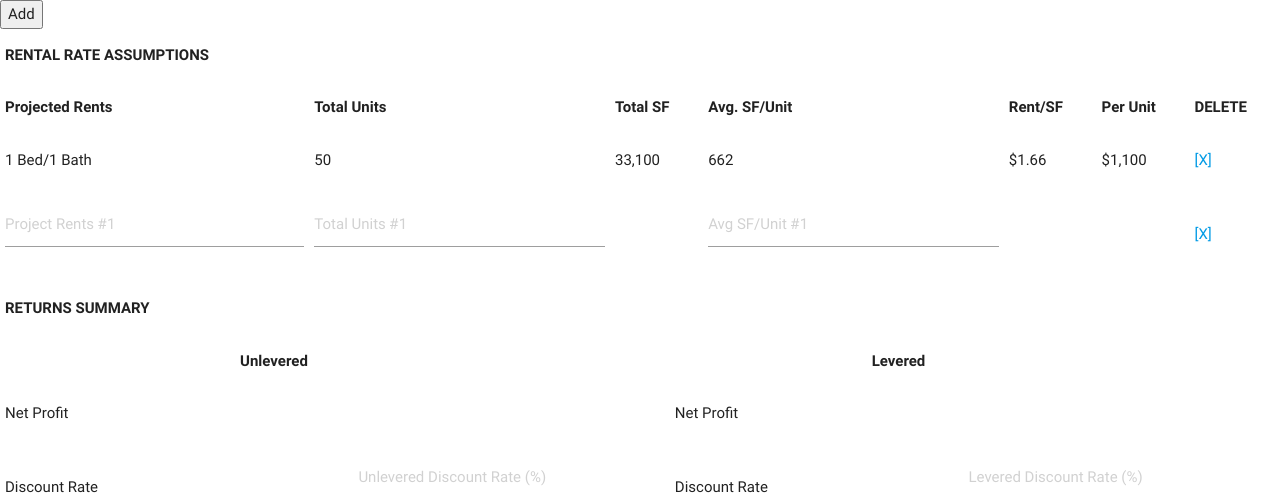
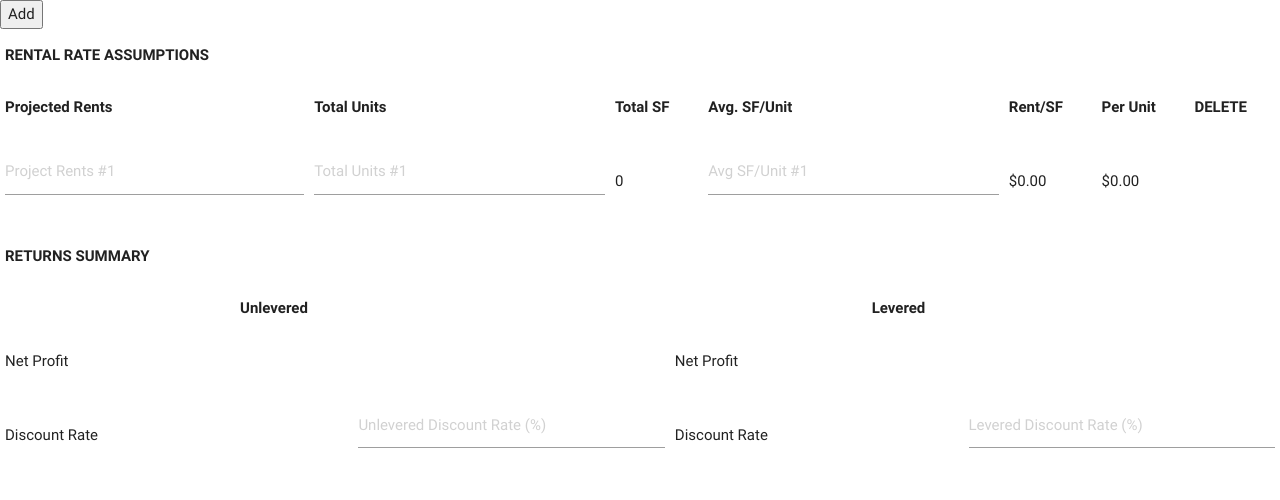
Before and after one commit to htisaksen/Columbia-MSRED, a Flask app: page /dashboard in a window 1280 px wide. Shown: the part 2611-3111 px from the top of the page. Run offline with Flask 2, Linux system fonts and the light colour scheme; some libraries are stand-ins or nearby versions.

Commit message:
added changes to the dynamic table: rental rate form

```diff
--- a/static/jsx/main.js
+++ b/static/jsx/main.js
@@ -1,6 +1,6 @@
 $(document).ready(function(){
 	console.log("Jquery ready to roll!");
-	var counter = 2;
+	var counter = 1;
 
 	$("#rental_rate_form").on('click',(function(event) {
 		console.log('clicked add_rental_rates button');
@@ -9,19 +9,28 @@
 			method: 'POST',
 			url: '/dashboard',
 			success: function(response) {
-				console.log("Counter:",counter);
+				counter = counter + 1;
 				$('#Rental_Rate_Assumptions').find('tbody')
 					.append($("<tr id = 'rent_row_"+counter+"'>")
 						.append($("<td>").html("<input type='text' name='proj_rents_"+counter+"' id='proj_rents_"+counter+"' placeholder='Project Rents #"+counter+"'>"))
 						.append($("<td>").html("<input type='text' name='total_units_"+counter+"' id='total_units_"+counter+"' placeholder='Total Units #"+counter+"'>"))
-						.append($("<td id = 'total_sf_"+counter+"'>"))
+						.append($("<td id = 'total_sf_"+counter+"'>").text("0"))
 						.append($("<td>").html("<input type='text' name='avg_sf_per_unit_"+counter+"' id='avg_sf_per_unit_"+counter+"' placeholder='Avg SF/Unit #"+counter+"'>"))
-						.append($("<td id = 'rent_per_sf_"+counter+"'>"))
-						.append($("<td id = 'rent_per_unit_"+counter+"'>"))
+						.append($("<td id = 'rent_per_sf_"+counter+"'>").text("$0.00"))
+						.append($("<td id = 'rent_per_unit_"+counter+"'>").text('$0.00'))
 						.append($("<td>").html("<a>[X]</a>"))
 						)
-				counter = counter + 1;
 
+				// function to delete all additionally added rows from the Rental Rate Assumptions table
+				$('tr[id^="rent_row_"] a').on('click', function(event) {
+					console.log("clicked on X to delete row");
+					// you could get the id number from the tr
+
+					var id = $(this).closest('tr').attr('id').replace("rent_row_","");
+					//then you could remove anything the that ends with _id
+					$('[id$="_'+id+'"]').remove();
+					counter = counter - 1;
+				});
 				//TEST FUNCTION =============================================================================================================================================
 				$('tr[id^="rent_row_"]').on('click', function(event) {
 					console.log("======counter",counter);
@@ -30,18 +39,6 @@
 					}
 				})
 				// ==========================================================================================================================================================
-
-
-				// function to delete all additionally added rows from the Rental Rate Assumptions table
-				$('tr[id^="rent_row_"] a').on('click', function(event) {
-					console.log("clicked on X to delete row");
-					// you could ge the id number from the tr
-					var id = $(this).closest('tr').attr('id').replace("rent_row_","");
-					//then you could remove anything the that ends with _id
-					$('[id$="_'+id+'"]').remove();
-					counter = counter - 1;
-				});
-
 
 			} // end success
 		}) //end ajax
@@ -77,12 +74,12 @@
 
 
 	// function to calculate row data in the Rental Rate Assumptions table
-	$('tr[id^="rent_row_"]').on('click', function(event) {
-		console.log("======counter",counter);
-		for (i = 1; i <= counter; i++) {
-			console.log("======i",i);
-		}
-	})
+	// $('tr[id^="rent_row_"]').on('click', function(event) {
+	// 	console.log("======counter",counter);
+	// 	for (i = 1; i <= counter; i++) {
+	// 		console.log("======i",i);
+	// 	}
+	// })
 
 
 }) //end of doc
--- a/templates/base.html
+++ b/templates/base.html
@@ -71,13 +71,12 @@
 </footer>
 
 
-<script src="https://cdnjs.cloudflare.com/ajax/libs/jquery/3.1.0/jquery.min.js"></script>
-<script src="https://cdnjs.cloudflare.com/ajax/libs/materialize/0.97.7/js/materialize.min.js"></script>
-<!-- <script src="{{ url_for('static', filename='jsx/materialize.min.js') }}"></script>
-<script src="{{ url_for('static', filename='jsx/behavior.js') }}"></script>
-<script src="{{ url_for('static', filename='jsx/jquery-3.1.0.min.js') }}"></script> -->
+<!-- <script src="https://cdnjs.cloudflare.com/ajax/libs/jquery/3.1.0/jquery.min.js"></script>
+<script src="https://cdnjs.cloudflare.com/ajax/libs/materialize/0.97.7/js/materialize.min.js"></script> -->
+<script src="{{ url_for('static', filename='jsx/jquery-3.1.0.min.js') }}"></script>
+<script src="{{ url_for('static', filename='jsx/materialize.min.js') }}"></script>
+<!-- <script src="{{ url_for('static', filename='jsx/behavior.js') }}"></script> -->
 <script type="text/javascript" src='static/jsx/behavior.js'></script>
-
 <script type="text/javascript" src='static/jsx/main.js'></script>
 
 </body>
--- a/templates/dashboard.html
+++ b/templates/dashboard.html
@@ -227,24 +227,14 @@
         <th>DELETE</th>
 
       </tr>
-      <tr id = 'rent_row_0'>
-        <td>1 Bed/1 Bath</td>
-        <td>50</td>
-        <td>33,100</td>
-        <td>662</td>
-        <td>$1.66</td>
-        <td>$1,100</td>
-        <td><a>[X]</a></td>
-      </tr>
-
       <tr id = 'rent_row_1'>
         <td><input type='text' name='proj_rents_1' id='proj_rents_1' placeholder='Project Rents #1'></td>
         <td><input type='text' name='total_units_1' id='total_units_1' placeholder='Total Units #1'></td>
-        <td id = 'total_sf_1'></td>
+        <td id = 'total_sf_1'> 0 </td>
         <td><input type='text' name='avg_sf_per_unit_1' id='avg_sf_per_unit_1' placeholder='Avg SF/Unit #1'></td>
-        <td id = 'rent_per_sf_1'></td>
-        <td id = 'rent_per_unit_1'></td>
-        <td><a>[X]</a></td>
+        <td id = 'rent_per_sf_1'>$0.00</td>
+        <td id = 'rent_per_unit_1'>$0.00</td>
+        <!-- <td><a>[X]</a></td> -->
       </tr>
 
       <button name = 'rental_rate_form' id='rental_rate_form' value = "Add">Add</button>
```
